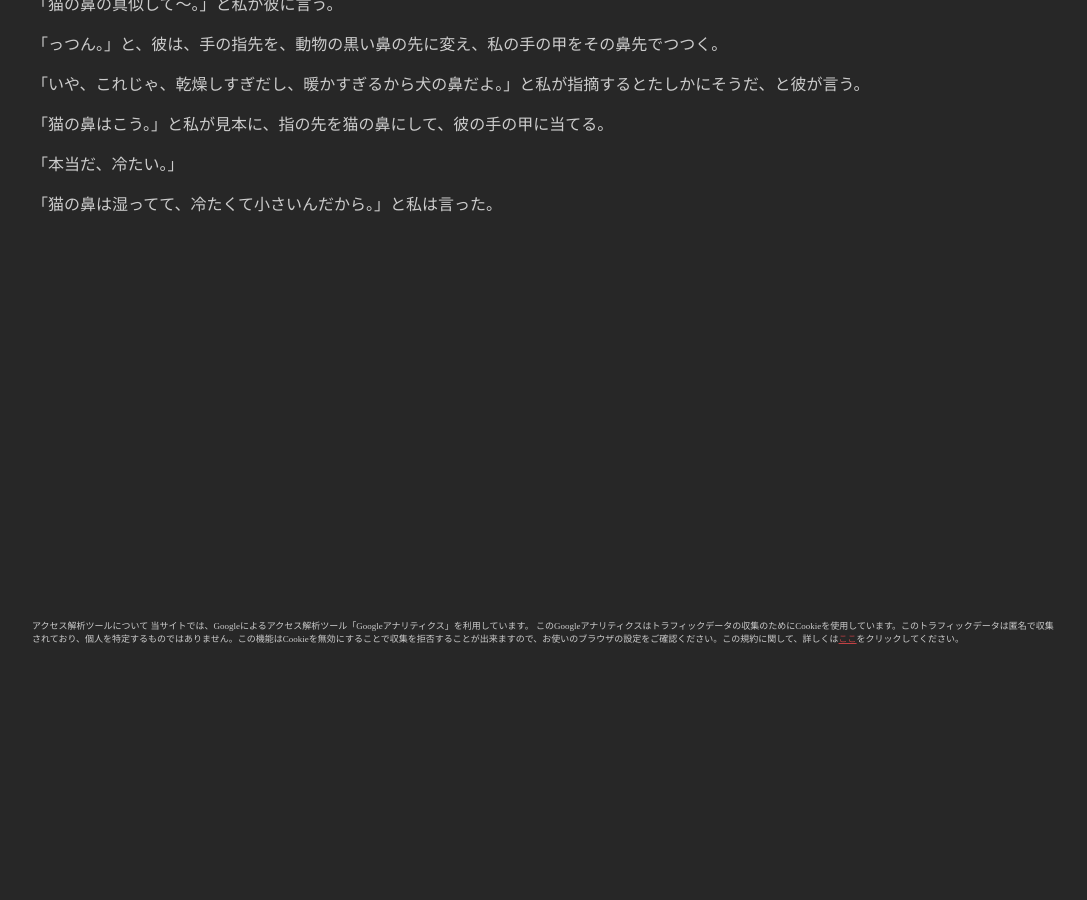
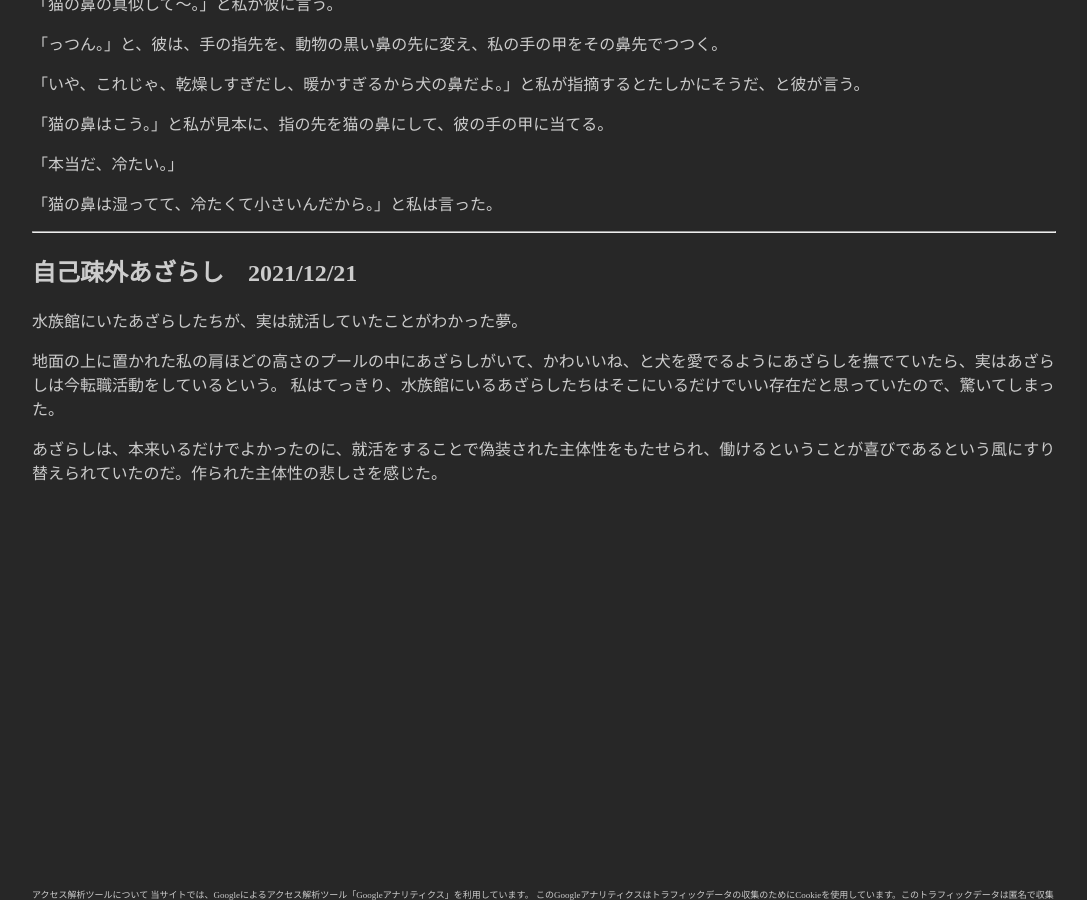
Before and after one commit to hihumi-riku/hihumi-riku.github.io, a Jekyll site: the page built from _posts/2021-05-04-dream_2021.md, in a window 1280 px wide and 900 px high, scrolled down 5171 px. Shown: the whole window, without its empty margins (96-1183 px from the left). Built offline with Jekyll 4.4.1, drawn with Linux system fonts in a browser that asks for light colours.

Commit message:
Update 2021-05-04-dream_2021.md

```diff
--- a/_posts/2021-05-04-dream_2021.md
+++ b/_posts/2021-05-04-dream_2021.md
@@ -192,3 +192,18 @@ title: 2021年の夢日記
 「本当だ、冷たい。」
 
 「猫の鼻は湿ってて、冷たくて小さいんだから。」と私は言った。
+
+
+
+---
+<a id="17"></a>
+<a href="#17"></a>
+
+## 自己疎外あざらし　2021/12/21
+
+水族館にいたあざらしたちが、実は就活していたことがわかった夢。
+
+地面の上に置かれた私の肩ほどの高さのプールの中にあざらしがいて、かわいいね、と犬を愛でるようにあざらしを撫でていたら、実はあざらしは今転職活動をしているという。
+私はてっきり、水族館にいるあざらしたちはそこにいるだけでいい存在だと思っていたので、驚いてしまった。
+
+あざらしは、本来いるだけでよかったのに、就活をすることで偽装された主体性をもたせられ、働けるということが喜びであるという風にすり替えられていたのだ。作られた主体性の悲しさを感じた。
```
